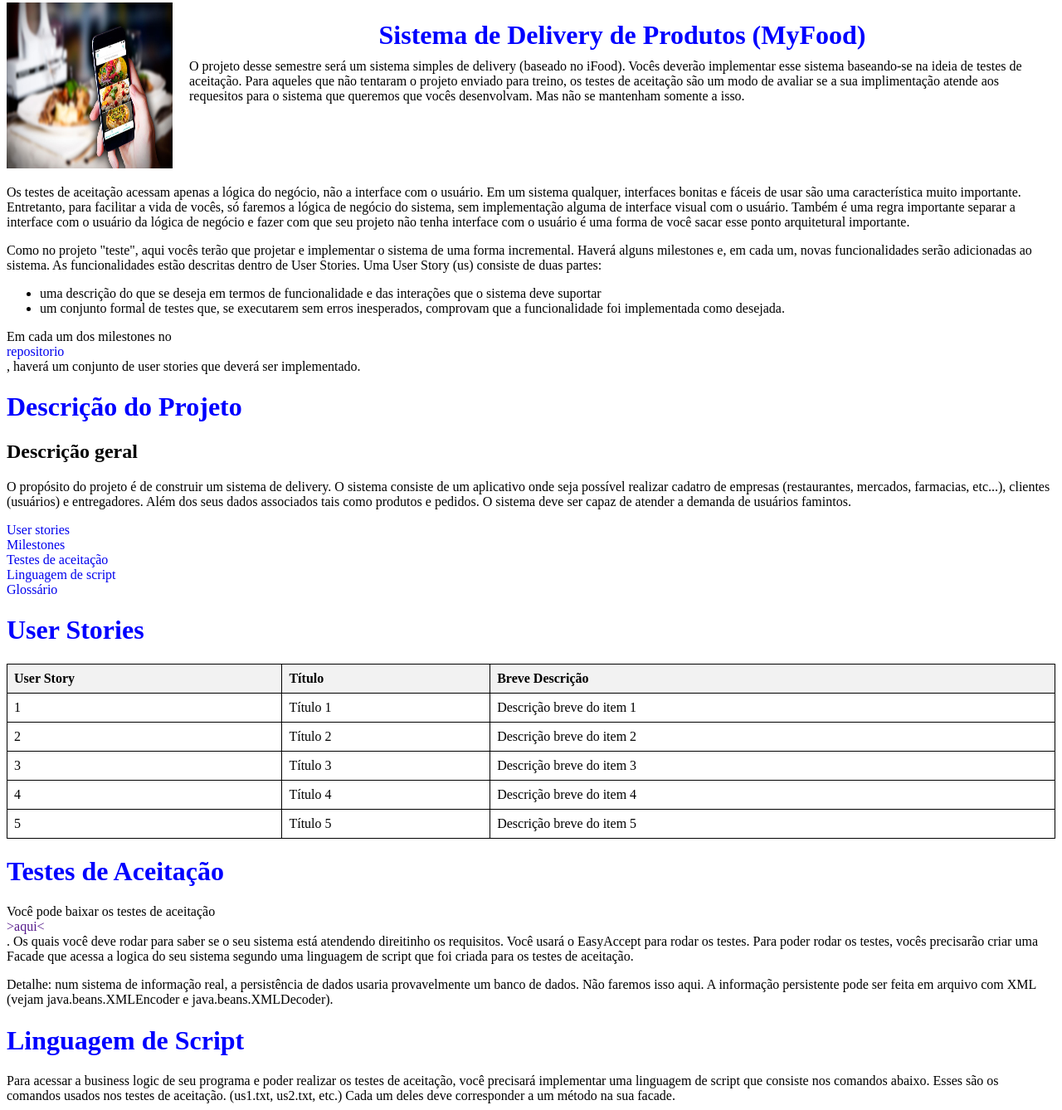
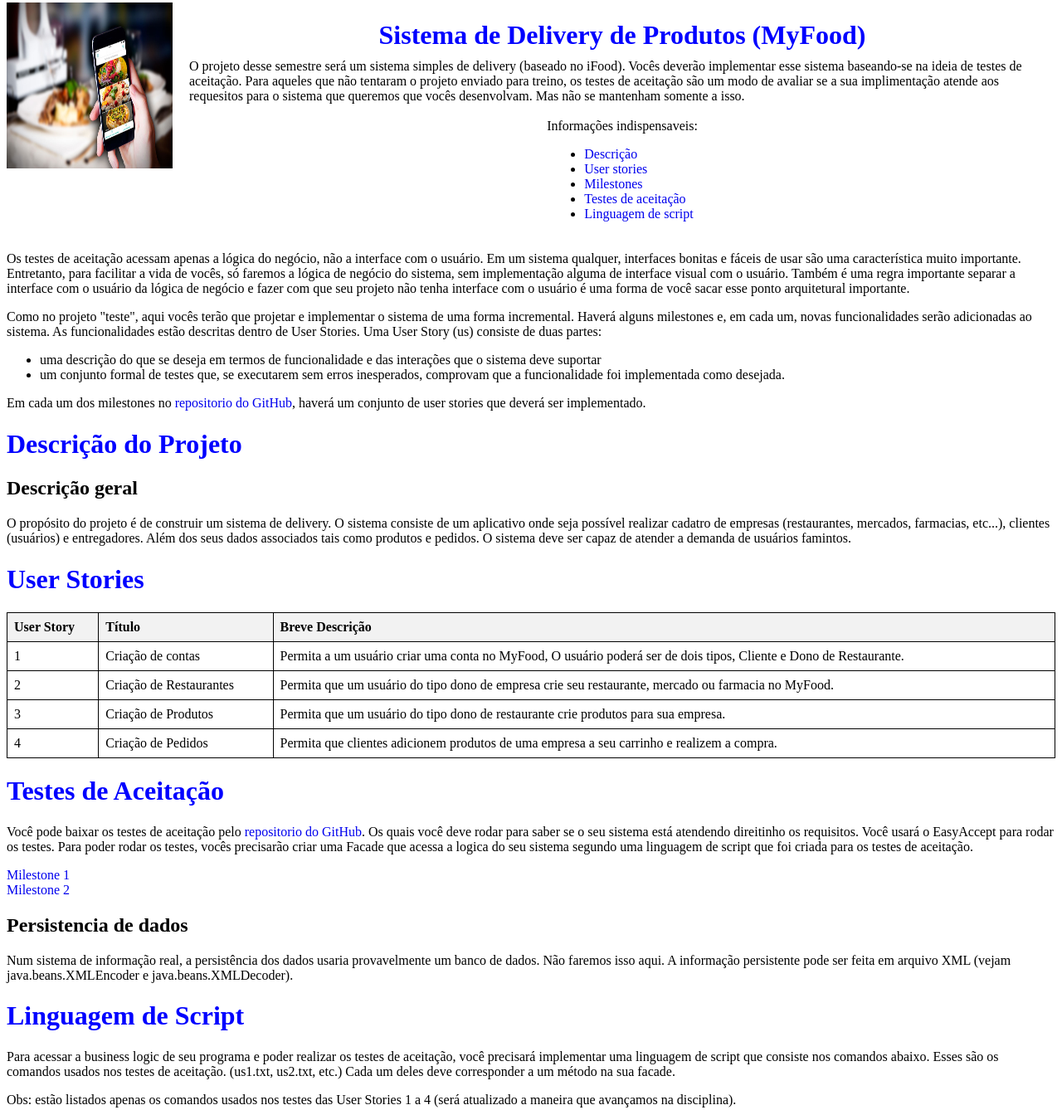
Before and after one commit to arturfarias/MyFood, a plain HTML site: page index.html in a window 1280 px wide. Shown: the part 77-1415 px from the top of the page at 83% size. Drawn offline with Linux system fonts and the light colour scheme.

Commit message:
add us info and some tiny changes

```diff
--- a/index.css
+++ b/index.css
@@ -24,7 +24,6 @@
 }
 
 a {
-    display: block;
     text-decoration: none;
 }
 
--- a/index.html
+++ b/index.html
@@ -20,6 +20,15 @@
                 são um modo de avaliar se a sua implimentação atende aos requesitos para o sistema que
                 queremos que vocês desenvolvam. Mas não se mantenham somente a isso.
             </div>
+            <br>
+            Informações indispensaveis:
+            <ul>
+              <li><a href="#descricao">Descrição</a></li>
+              <li><a href="#userstories">User stories</a></li>
+              <li><a href="#milestones">Milestones</a></li>
+              <li><a href="#testes">Testes de aceitação</a></li>
+              <li><a href="#script">Linguagem de script</a></li>
+            </ul>
         </div>
     </div>
 
@@ -44,24 +53,16 @@
       </ul>
 
       <p>
-        Em cada um dos milestones no <a href="https://github.com/arturfarias/MyFood" style="white-space: nowrap;">repositorio</a>, haverá um conjunto de user stories
-        que deverá ser implementado.
+        Em cada um dos milestones no <a href="https://github.com/arturfarias/MyFood">repositorio do GitHub</a>, haverá um conjunto de user stories que deverá ser implementado.
       </p>
     </p>
 
-    <h1 class="blue">Descrição do Projeto</h1>
+    <a name="descricao"><h1 class="blue">Descrição do Projeto</h1></a>
     <h2>Descrição geral</h2>
     <p>
       O propósito do projeto é de construir um sistema de delivery. O sistema consiste de um aplicativo onde seja possível realizar
       cadatro de empresas (restaurantes, mercados, farmacias, etc...), clientes (usuários) e entregadores. Além dos seus
       dados associados tais como produtos e pedidos. O sistema deve ser capaz de atender a demanda de usuários famintos.
-    </p>
-    <p>
-      <a href="#userstories">User stories</a>
-      <a href="#milestones">Milestones</a>
-      <a href="#testes">Testes de aceitação</a>
-      <a href="#script">Linguagem de script</a>
-      <a href="#glossario">Glossário</a>
     </p>
 
     <a name="userstories">
@@ -78,28 +79,23 @@
         <tbody>
           <tr>
             <td>1</td>
-            <td>Título 1</td>
-            <td>Descrição breve do item 1</td>
+            <td>Criação de contas</td>
+            <td>Permita a um usuário criar uma conta no MyFood, O usuário poderá ser de dois tipos, Cliente e Dono de Restaurante.</td>
           </tr>
           <tr>
             <td>2</td>
-            <td>Título 2</td>
-            <td>Descrição breve do item 2</td>
+            <td>Criação de Restaurantes</td>
+            <td>Permita que um usuário do tipo dono de empresa crie seu restaurante, mercado ou farmacia no MyFood.</td>
           </tr>
           <tr>
             <td>3</td>
-            <td>Título 3</td>
-            <td>Descrição breve do item 3</td>
+            <td>Criação de Produtos</td>
+            <td>Permita que um usuário do tipo dono de restaurante crie produtos para sua empresa. </td>
           </tr>
           <tr>
             <td>4</td>
-            <td>Título 4</td>
-            <td>Descrição breve do item 4</td>
-          </tr>
-          <tr>
-            <td>5</td>
-            <td>Título 5</td>
-            <td>Descrição breve do item 5</td>
+            <td>Criação de Pedidos</td>
+            <td>Permita que clientes adicionem produtos de uma empresa a seu carrinho e realizem a compra.</td>
           </tr>
         </tbody>
       </table>
@@ -108,13 +104,18 @@
       <h1 class="blue">Testes de Aceitação</h1>
     </a>
     <p>
-      Você pode baixar os testes de aceitação <a href="">>aqui<</a>. Os quais você deve rodar para saber se o seu sistema está atendendo direitinho os
+      Você pode baixar os testes de aceitação pelo <a href="https://github.com/arturfarias/MyFood">repositorio do GitHub</a>. Os quais você deve rodar para saber se o seu sistema está atendendo direitinho os
       requisitos. Você usará o EasyAccept para rodar os testes. Para poder rodar os testes, vocês precisarão criar uma
       Facade que acessa a logica do seu sistema segundo uma linguagem de script que foi criada para os testes de aceitação.
+      <p>
+        <a href="https://github.com/arturfarias/MyFood/tree/c1f0a6841ab8ad049ded50db832a1c46759ea5e9/Milestone%2001">Milestone 1</a><br>
+        <a href="https://github.com/arturfarias/MyFood/tree/c1f0a6841ab8ad049ded50db832a1c46759ea5e9/Milestone%2002">Milestone 2</a><br>
+      </p>
     </p>
+    <h2>Persistencia de dados</h2>
     <p>
-      Detalhe: num sistema de informação real, a persistência de dados usaria provavelmente um banco de dados. Não faremos isso aqui.
-      A informação persistente pode ser feita em arquivo com XML (vejam java.beans.XMLEncoder e java.beans.XMLDecoder).
+      Num sistema de informação real, a persistência dos dados usaria provavelmente um banco de dados. Não faremos isso aqui.
+      A informação persistente pode ser feita em arquivo XML (vejam java.beans.XMLEncoder e java.beans.XMLDecoder).
     </p>
     <a name="script">
       <h1 class="blue">Linguagem de Script</h1>
```
